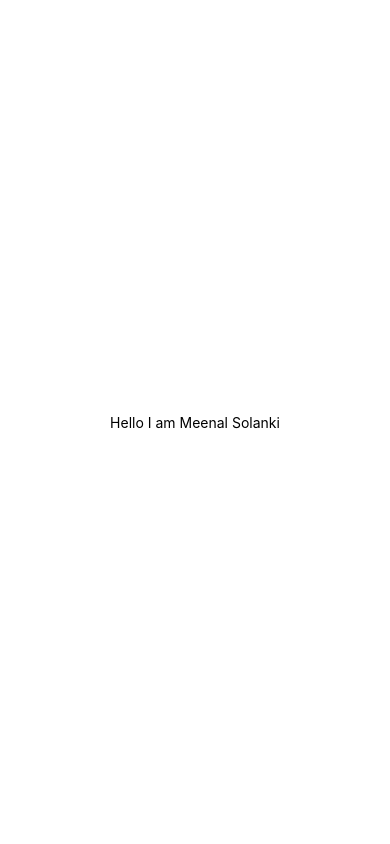
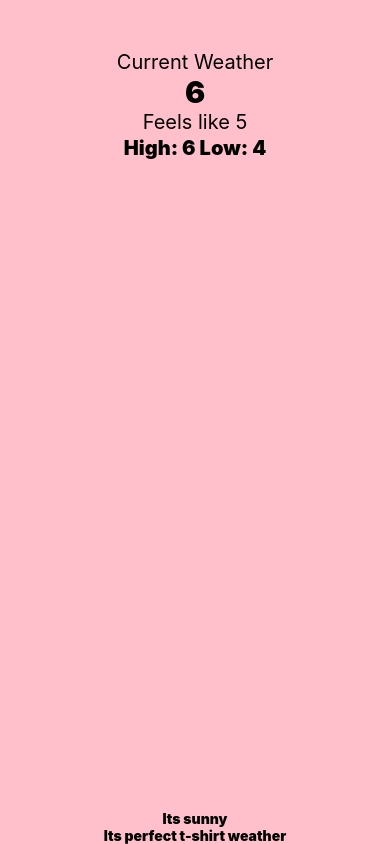
Before and after one commit to Meenalsolanki220397/WeatherApp, a React Native app: screen / in a window 390 px wide. Built offline with nearby package versions, Linux system fonts and the light colour scheme.

Commit message:
Styling and Layout props

```diff
--- a/App.js
+++ b/App.js
@@ -1,20 +1,61 @@
-import { StatusBar } from 'expo-status-bar';
-import { StyleSheet, Text, View } from 'react-native';
+import React from 'react'
+import { View, Text, SafeAreaView, StyleSheet } from 'react-native'
 
-export default function App() {
+const App = () => {
   return (
-    <View style={styles.container}>
-      <Text>Hello I am Meenal Solanki</Text>
-      <StatusBar style="auto" />
-    </View>
-  );
+    <SafeAreaView style={styles.wrapper}>
+      <View style={styles.container}>
+        <Text style={styles.feels}>Current Weather</Text>
+        <Text style={styles.container.temp}>6</Text>
+        <Text style={styles.feels}>Feels like 5</Text>
+        <View style={styles.highLowWrapper}>
+          <Text style={styles.highLowWrapper.highLow}>High: 6</Text>
+          <Text style={styles.highLowWrapper.highLow}>Low: 4</Text>
+        </View>
+      </View>
+      <View style={styles.footer}>
+        <Text style={styles.footer.t}>Its sunny</Text>
+        <Text style={styles.footer.t}>Its perfect t-shirt weather</Text>
+      </View>
+    </SafeAreaView>
+  )
 }
 
 const styles = StyleSheet.create({
+  wrapper: {
+    flex: 1,
+    backgroundColor: 'pink'
+  },
   container: {
+    marginTop: 50,
     flex: 1,
-    backgroundColor: '#fff',
     alignItems: 'center',
-    justifyContent: 'center',
+    // nexted json object in styling
+    temp: {
+      fontSize: 30,
+      fontWeight: 900
+    }
   },
-});
+  feels: {
+    fontSize: 20
+  },
+  // separte object
+  highLowWrapper: {
+    flexDirection: 'row',
+    justifyContent: 'space-evenly',
+    highLow: {
+      fontSize: 20,
+      fontWeight: 900,
+      padding: 2
+    }
+  },
+  footer: {
+    fontSize: 30,
+    alignItems: 'center',
+    t: {
+      fontWeight: 900
+    }
+  }
+})
+
+export default App
```
Also changed, not shown: package.json (+5 -2 lines), .eslintrc.js, .prettierrc.js (added), 1 other file (tests, documents, lock files or other folders).
